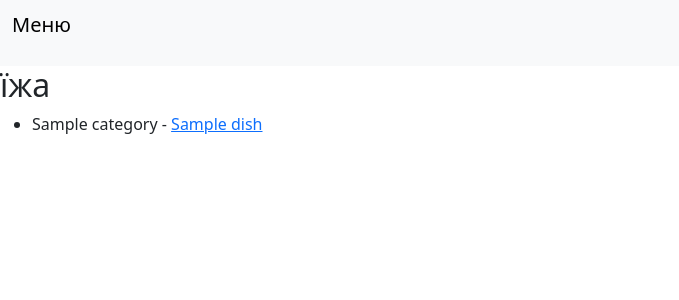
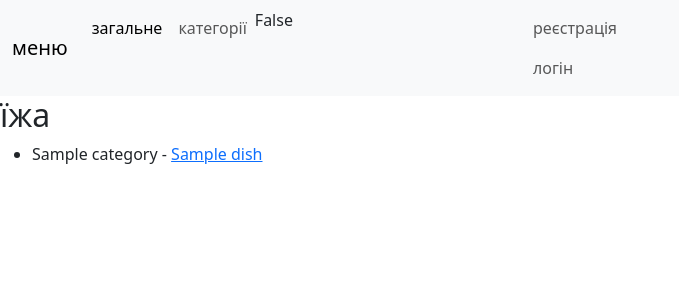
Before and after one commit to ditrotimitskyy/restorauntapp_2, a Django app: template templates/restorauntapp/food_list.html in a window 1280 px wide. Shown: the top 300 px of the page, without its empty margins (0-679 px from the left). Run offline with Django 3.2, Linux system fonts and the light colour scheme; the template is opened without the code that fills it: most values are stand-ins (such as "Sample title", 1, 10 or a date in 2020).

Commit message:
спроба зробити нав. панель номер 2

```diff
--- a/restoraunt/urls.py
+++ b/restoraunt/urls.py
@@ -21,6 +21,7 @@ from django.conf import settings
 
 urlpatterns = [
     path('admin/', admin.site.urls),
+    path('accounts/', include("django.contrib.auth.urls")),
     path('', include("accounts.urls")),
     path('', include("restorauntapp.urls")),
 ]+ static(settings.MEDIA_URL, document_root=settings.MEDIA_ROOT)
--- /dev/null
+++ b/static/style.css
@@ -0,0 +1,3 @@
+.nav-item-account{
+    margin-left: 75%;
+}
--- a/templates/base.html
+++ b/templates/base.html
@@ -5,17 +5,33 @@
     <meta name="viewport" content="width=device-width, initial-scale=1.0">
     <title>Document</title>
     <link href="https://cdn.jsdelivr.net/npm/bootstrap@5.3.3/dist/css/bootstrap.min.css" rel="stylesheet" integrity="sha384-QWTKZyjpPEjISv5WaRU9OFeRpok6YctnYmDr5pNlyT2bRjXh0JMhjY6hW+ALEwIH" crossorigin="anonymous">
+    {% load static %}
+    <link rel="stylesheet" href="{% static 'style.css' %}">
 </head>
 <body>
     <script src="https://cdn.jsdelivr.net/npm/bootstrap@5.3.3/dist/js/bootstrap.bundle.min.js" integrity="sha384-YvpcrYf0tY3lHB60NNkmXc5s9fDVZLESaAA55NDzOxhy9GkcIdslK1eN7N6jIeHz" crossorigin="anonymous"></script>
-    <nav class="navbar bg-body-tertiary">
+    <nav class="navbar navbar-expand-lg bg-body-tertiary">
         <div class="container-fluid">
-          <span class="navbar-brand mb-3 h1">Меню</span>
+          <a class="navbar-brand" href="#">меню</a>
+          <button class="navbar-toggler" type="button" data-bs-toggle="collapse" data-bs-target="#navbarNavAltMarkup" aria-controls="navbarNavAltMarkup" aria-expanded="false" aria-label="Toggle navigation">
+            <span class="navbar-toggler-icon"></span>
+          </button>
+          <div class="collapse navbar-collapse" id="navbarNavAltMarkup">
+            <div class="navbar-nav">
+              <a class="nav-link active" aria-current="page" href="{% url 'food-list' %}">загальне</a>
+              <a class="nav-link" href="{% url 'category-list' %}">категорії</a>
+              {{ request.user.is_authenticated}}
+              <div class="nav-item-account">
+                <a class="nav-link " href="{% url 'signup' %}">реєстрація</a>
+                <a class="nav-link " href="{% url 'login' %}">логін</a>
+              </div>
+
+
+            </div>
+          </div>
         </div>
-    </nav>
+      </nav>
     {% block content %}
-
     {% endblock %}
-
 </body>
 </html>
--- a/templates/restorauntapp/category_list.html
+++ b/templates/restorauntapp/category_list.html
@@ -1,3 +1,4 @@
+{% extends "base.html" %}
 
 {% block content %}
 <h1>категорії</h1>
```
Also changed, not shown: templates/registration/login.html (added, +35 -0 lines).
